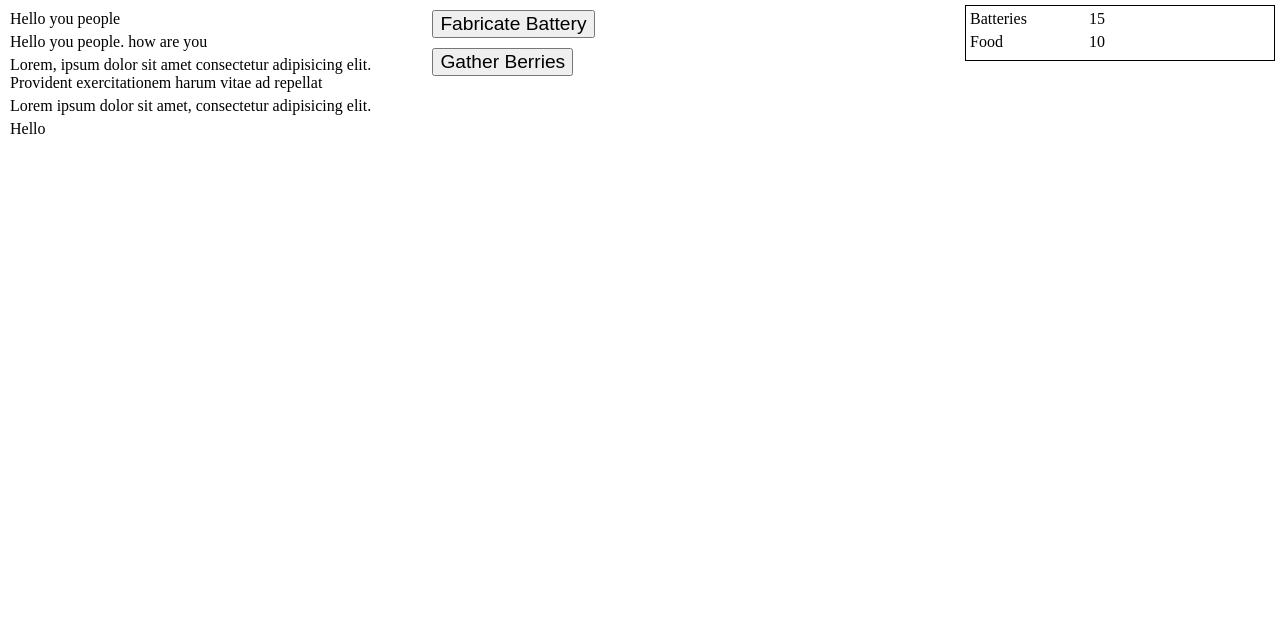
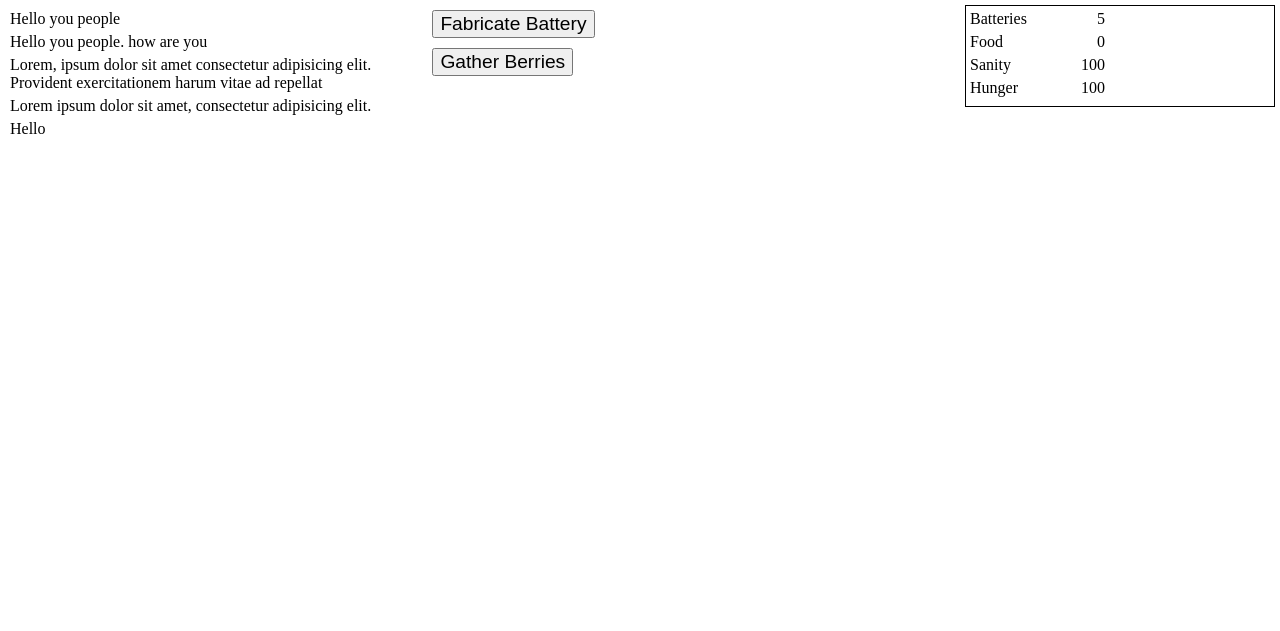
Before and after one commit to berk-ozer/a-darker-room, a plain HTML site: page index.html in a window 1280 px wide. Shown: the top 631 px of the page. Drawn offline with Linux system fonts and the light colour scheme.

Commit message:
Make player stats dynamically rendered

```diff
--- a/index.html
+++ b/index.html
@@ -52,25 +52,34 @@
     </div>
     <div class="inventory">
       <div class="content">
-        <div class="item">
+        <div class="item battery">
           <span class="item-name">
             Batteries
           </span>
-          <span class="quantity">
-            15
-          </span>
+          <span class="quantity"></span>
         </div>
-        <div class="item">
+        <div class="item food">
           <span class="item-name">
             Food
           </span>
-          <span class="quantity">
-            10
+          <span class="quantity"></span>
+        </div>
+        <div class="item sanity">
+          <span class="item-name">
+            Sanity
           </span>
+          <span class="quantity"></span>
+        </div>
+        <div class="item hunger">
+          <span class="item-name">
+            Hunger
+          </span>
+          <span class="quantity"></span>
         </div>
       </div>
     </div>
   </div>
+  <script src="index.js"></script>
 </body>
 
 </html>
--- /dev/null
+++ b/index.js
@@ -0,0 +1,16 @@
+const player = {
+  hunger: 100,
+  sanity: 100,
+  batteryCount: 5,
+  foodCount: 0,
+};
+
+const batteryCountEl = document.querySelector('.battery .quantity');
+const foodCountEl = document.querySelector('.food .quantity');
+const sanityEl = document.querySelector('.sanity .quantity');
+const hungerEl = document.querySelector('.hunger .quantity');
+
+batteryCountEl.innerText = player.batteryCount;
+foodCountEl.innerText = player.foodCount;
+sanityEl.innerText = player.sanity;
+hungerEl.innerText = player.hunger;
```
